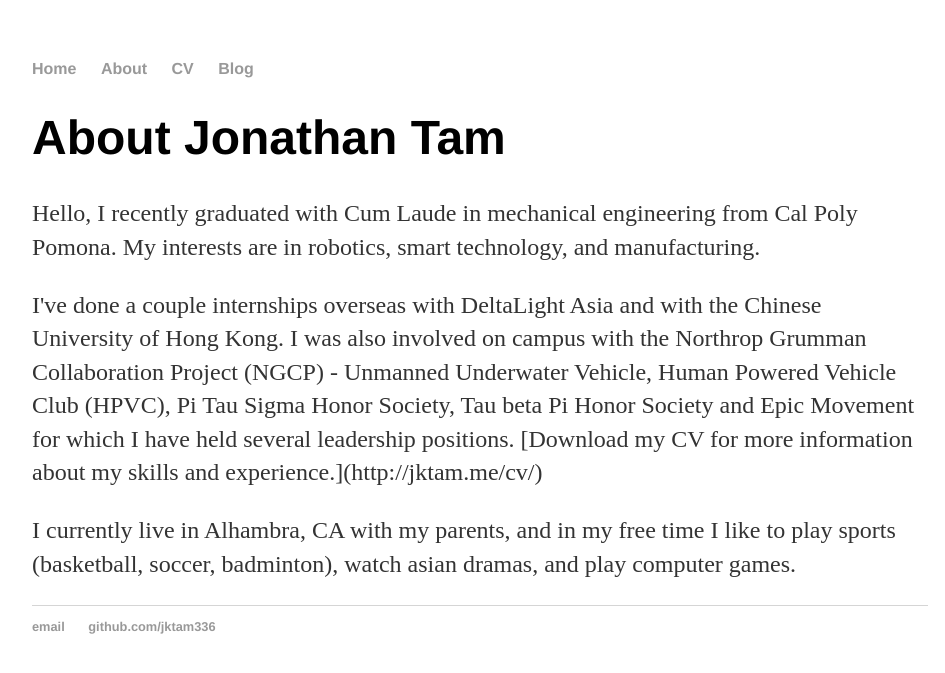
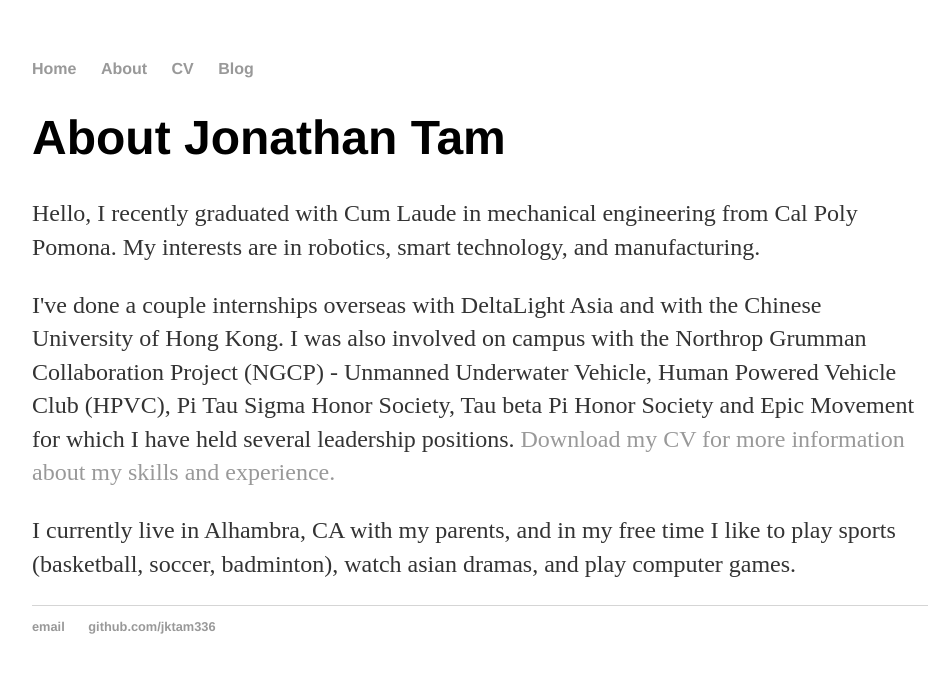
Before and after one commit to jktam336/jktam336.github.io, a Jekyll site: the page built from about/index.html, in a window 1280 px wide. Shown: the top 673 px of the page, without its empty margins (160-1105 px from the left). Built offline with Jekyll 4.4.1, drawn with Linux system fonts in a browser that asks for light colours; some of the changed lines change nothing that is shown.

Commit message:
Fixed Link to CV Page

```diff
--- a/about/index.html
+++ b/about/index.html
@@ -5,6 +5,6 @@ title: About Jonathan Tam
 <h1>{{ page.title }}</h1>
 <p>Hello, I recently graduated with Cum Laude in mechanical engineering from Cal Poly Pomona. My interests are in robotics, smart technology, and manufacturing. </p>
 
-<p>I've done a couple internships overseas with DeltaLight Asia and with the Chinese University of Hong Kong. I was also involved on campus with the Northrop Grumman Collaboration Project (NGCP) - Unmanned Underwater Vehicle, Human Powered Vehicle Club (HPVC), Pi Tau Sigma Honor Society, Tau beta Pi Honor Society and Epic Movement for which I have held several leadership positions. [Download my CV for more information about my skills and experience.](http://jktam.me/cv/)</p>
+<p>I've done a couple internships overseas with DeltaLight Asia and with the Chinese University of Hong Kong. I was also involved on campus with the Northrop Grumman Collaboration Project (NGCP) - Unmanned Underwater Vehicle, Human Powered Vehicle Club (HPVC), Pi Tau Sigma Honor Society, Tau beta Pi Honor Society and Epic Movement for which I have held several leadership positions. <a href="/cv">Download my CV for more information about my skills and experience.</a></p>
 
 <p>I currently live in Alhambra, CA with my parents, and in my free time I like to play sports (basketball, soccer, badminton), watch asian dramas, and play computer games.</p>
```
